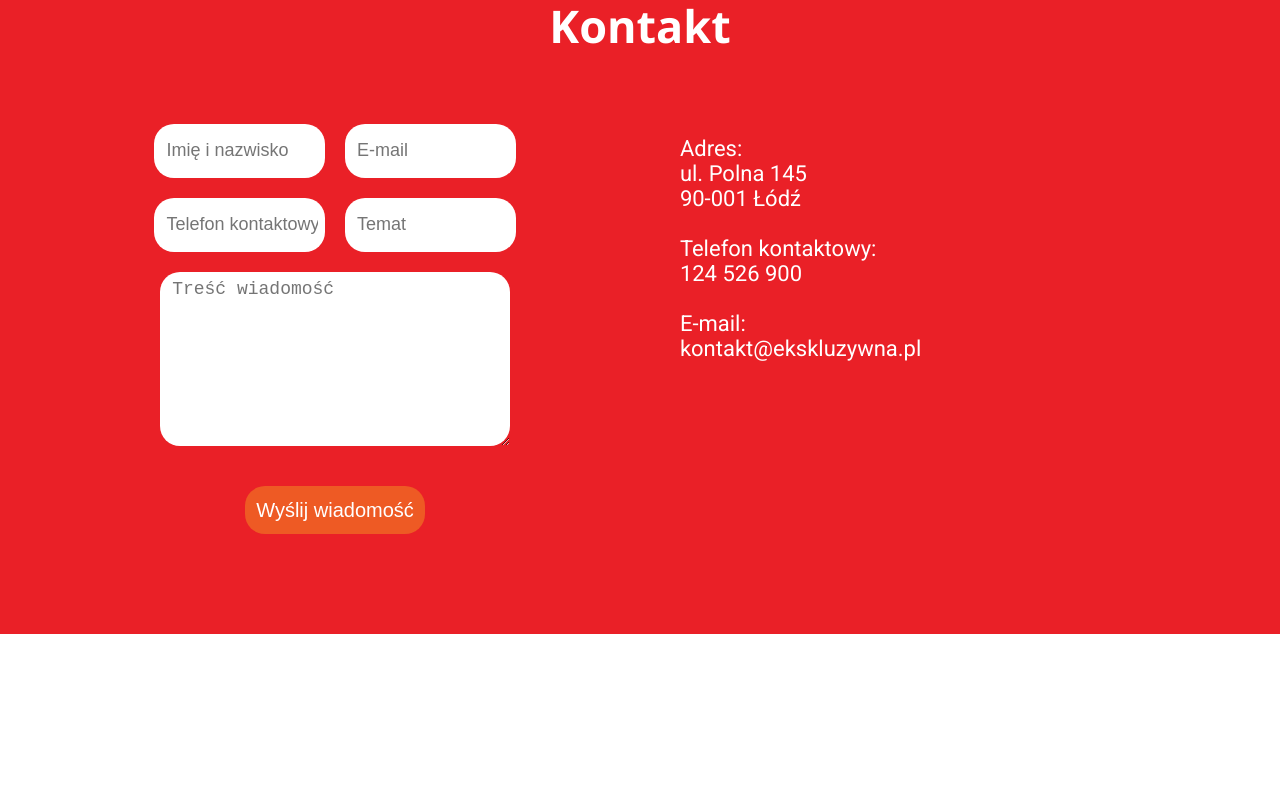
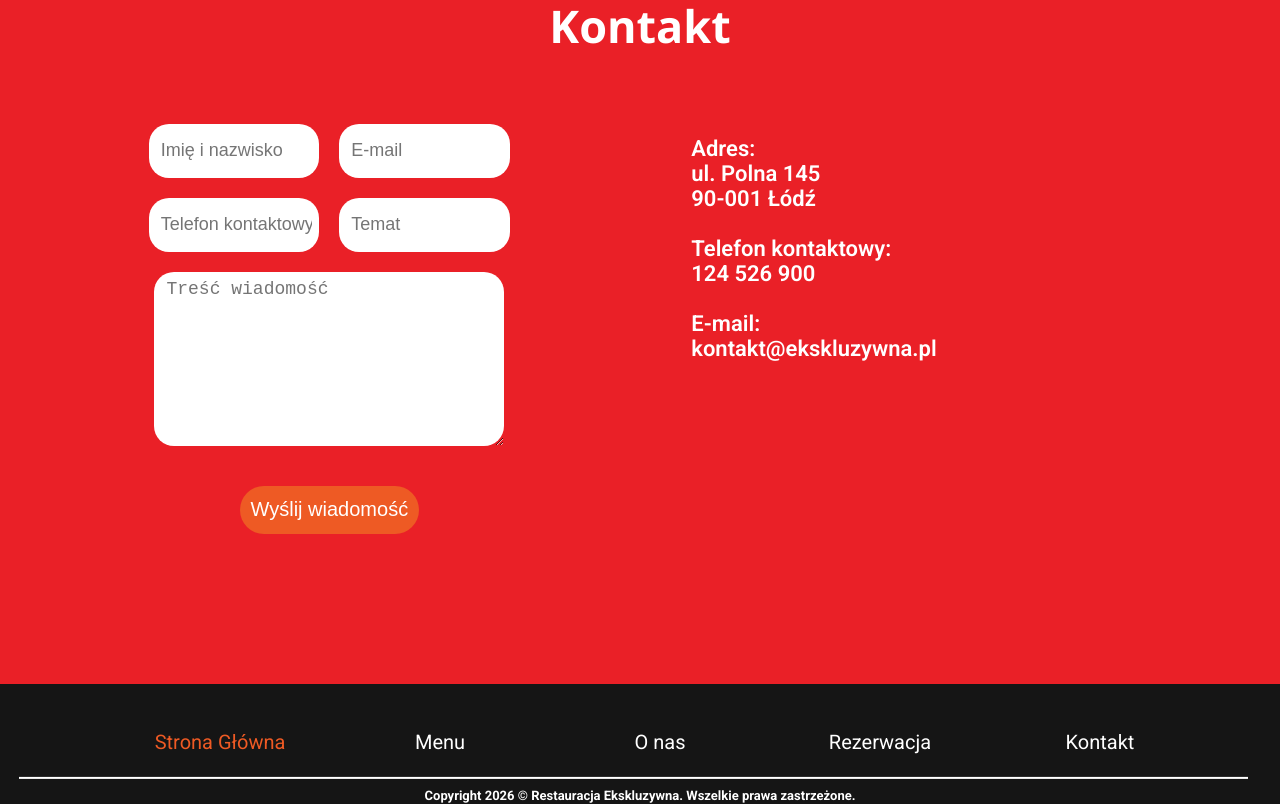
Before and after one commit to krystianblasiak/project-restauracja-ekskluzywna, a React (Create React App) app: page / in a window 1280 px wide. Shown: the part 1460-2264 px from the top of the page. Before the commit the page ends 2094 px from the top, so only its background shows below. Built offline with nearby package versions, Linux system fonts and the light colour scheme.

Commit message:
Add component Footer. Change components Contact, Home. Change file App.js.

```diff
--- a/src/App.js
+++ b/src/App.js
@@ -1,6 +1,7 @@
 import { Route, Routes } from "react-router-dom";
 import NavBar from "./components/NavBar/NavBar";
 import Home from "./components/Home/Home";
+import Footer from "./components/Footer/Footer";
 
 function App() {
   return (
@@ -9,6 +10,7 @@ function App() {
         <Routes>
           <Route path="/" element={<Home/>} />
         </Routes>
+      <Footer />
     </main>
   );
 }
--- a/src/components/Contact/Contact.module.scss
+++ b/src/components/Contact/Contact.module.scss
@@ -3,7 +3,8 @@
 .section {
     background-color: $color-one;
     padding-top: 20px;
-    padding-bottom: 100px;
+    padding-bottom: 150px;
+    margin-bottom: -16px;
     .h2 {
         text-align: center;
         font-size: 45px;
@@ -49,7 +50,7 @@
                 height: 6vh;
                 width: 14vw;
                 font-size: 20px;
-                border-radius: 20px;
+                border-radius: 30px;
                 background-color: $color-two;
                 border: none;
                 color: #fff;
@@ -64,7 +65,8 @@
         .p {
             flex: 50%;
             font-size: 22px;
-            margin-left: 7%;
+            margin-left: 9%;
+            font-weight: 600;
         }
     }
 }
--- /dev/null
+++ b/src/components/Footer/Footer.js
@@ -0,0 +1,24 @@
+import styles from "./Footer.module.scss";
+import Container from "../Container/Container";
+import { NavLink } from "react-router-dom";
+
+const Footer = () => {
+    return (
+        <footer className={styles.footer}>
+            <Container>
+                <div className={styles.wrapper}>
+                    <ul className={styles.ul}>
+                        <li className={styles.li}><NavLink to="/" className={({ isActive }) => isActive ? styles.isActive : undefined }>Strona Główna</NavLink></li>
+                        <li className={styles.li}><NavLink to="/menu" className={({ isActive }) => isActive ? styles.isActive : undefined }>Menu</NavLink></li>
+                        <li className={styles.li}><a href="/#onas" className={({ isActive }) => isActive ? styles.isActive : undefined }>O nas</a></li>
+                        <li className={styles.li}><NavLink to="/rezerwacja" className={({ isActive }) => isActive ? styles.isActive : undefined }>Rezerwacja</NavLink></li>
+                        <li className={styles.li}><a href="/#kontakt" className={({ isActive }) => isActive ? styles.isActive : undefined }>Kontakt</a></li>
+                    </ul>
+                </div>
+            </Container>
+            <h6 className={styles.h6}>Copyright 2026 © Restauracja Ekskluzywna. Wszelkie prawa zastrzeżone.</h6>
+        </footer>
+    )
+}
+
+export default Footer;
--- /dev/null
+++ b/src/components/Footer/Footer.module.scss
@@ -0,0 +1,52 @@
+@import "../../styles/global.scss";
+
+.footer {
+    background-color: #151515;
+    height: 15vh;
+    color: #fff;
+    text-align: center;
+    margin: 0 auto;
+    .wrapper {
+        .ul {
+            display: flex;
+            flex-direction: row;
+            list-style: none;
+            transform: translateY(50%);
+            padding-top: 2%;
+
+            .li {
+                flex: 50%;
+                a {
+                    text-decoration: none;
+                    font-size: 20px;
+                    color: #fff;
+                }
+
+                a:hover {
+                    color: $color-two;
+                }
+
+                .isActive {
+                    color: $color-two;
+                }
+            }
+        }
+    }
+
+    .h6 {
+        transform: translateY(50%);
+        padding-top: 1%;
+        font-size: 13px;
+        position: relative;
+    }
+
+    .h6::before {
+        position: absolute;
+        content: '';
+        top: 2px;
+        left: 1.5%;
+        height: 2px;
+        width: 96vw;
+        background-color: #fff;
+    }
+}
--- a/src/components/Home/Home.js
+++ b/src/components/Home/Home.js
@@ -1,4 +1,3 @@
-import styles from "./Home.module.scss";
 import Hero from "../Hero/Hero";
 import AboutUs from "../AboutUs/AboutUs";
 import Contact from "../Contact/Contact";
```
